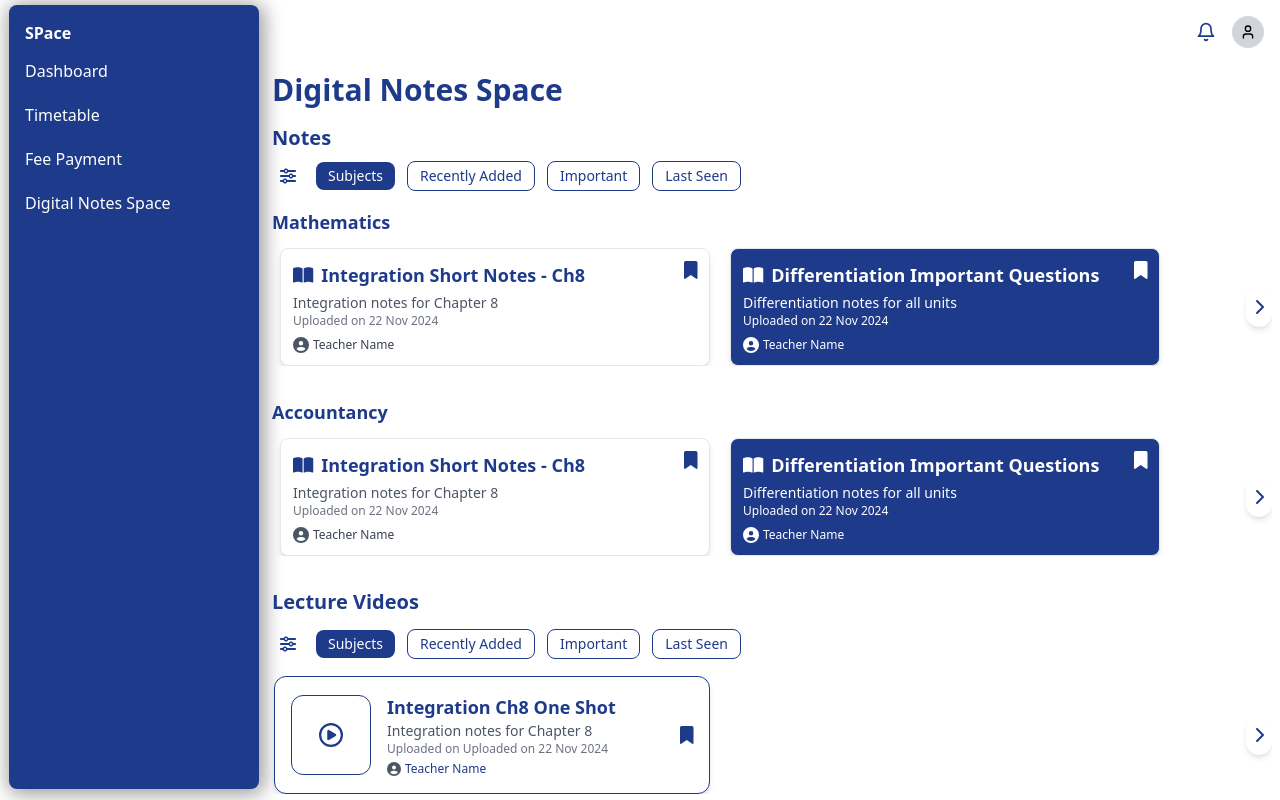
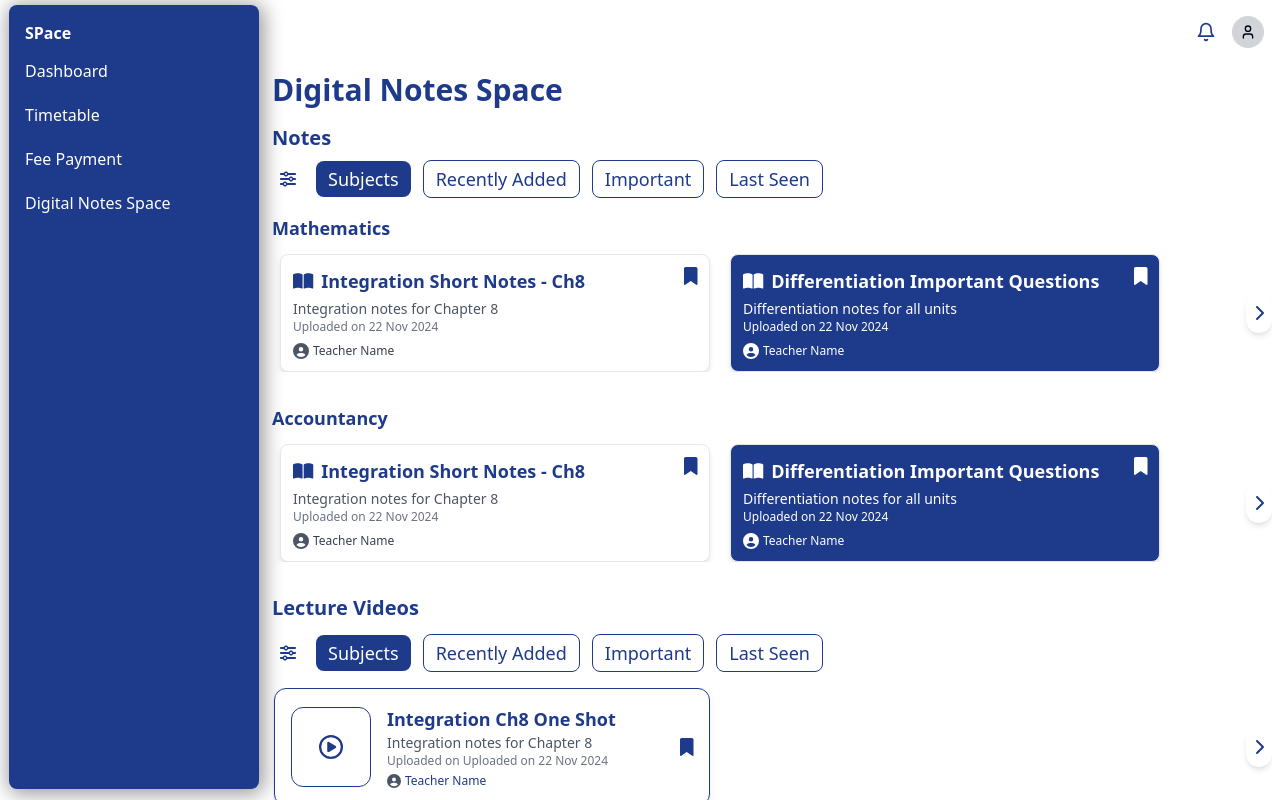
Before and after one commit to SAIKRISHNA2005/Student-Space, a React (Vite) app: page /notes in a window 1280 px wide. Built offline with nearby package versions, Linux system fonts and the light colour scheme.

Commit message:
changes 3 in TabsComponent

```diff
--- a/src/components/Tabs.tsx
+++ b/src/components/Tabs.tsx
@@ -18,7 +18,7 @@ const Tabs = () => {
       {tabs.map((tab) => (
         <button
           key={tab.name}
-          className={`md:px-3 md:py-1 xs:px-4 xs:py-1 md:text-md xs:text-sm font-medium transition-all rounded-lg ${
+          className={`md:px-3 md:py-1 xs:px-4 xs:py-1 md:text-lg xs:text-xs font-medium transition-all rounded-lg ${
             activeTab === tab.name ? "bg-[#1E3A8A] text-white" : "bg-white text-[#1E3A8A] border border-[#1E3A8A]"
           }`}
           onClick={() => setActiveTab(tab.name)}
```
